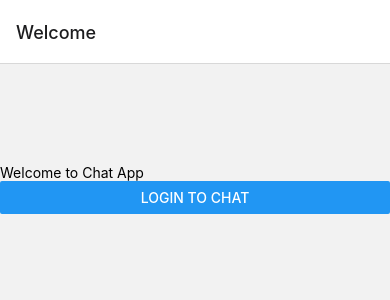
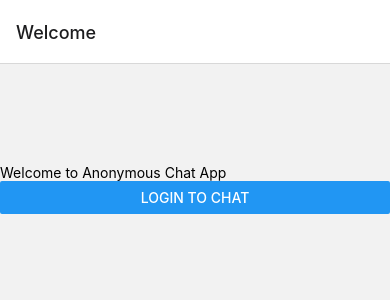
Before and after one commit to theafolayan/soshace-chat, a React Native app: screen /Welcome in a window 390 px wide. Shown: the top 300 px of the page. Built offline with nearby package versions, Linux system fonts and the light colour scheme; no server answers.

Commit message:
installed gifted chat

```diff
--- a/package.json
+++ b/package.json
@@ -17,6 +17,7 @@
     "react": "18.1.0",
     "react-native": "0.70.5",
     "react-native-gesture-handler": "~2.8.0",
+    "react-native-gifted-chat": "1.0.4",
     "react-native-safe-area-context": "4.4.1",
     "react-native-screens": "~3.18.0"
   },
--- a/src/WelcomeScreen.js
+++ b/src/WelcomeScreen.js
@@ -1,27 +1,24 @@
-import { Button, StyleSheet, Text, View } from "react-native";
-import React from "react";
-import { getAuth, signInAnonymously } from "firebase/auth";
+import {
+  ActivityIndicator,
+  Button,
+  StyleSheet,
+  Text,
+  View,
+} from "react-native";
+import React, { useState } from "react";
+import { signInAnonymously } from "firebase/auth";
 import { auth } from "../firebaseConfig";
 
-// const auth = getAuth();
-// signInAnonymously(auth)
-//   .then(() => {
-//     // Signed in..
-//   })
-//   .catch((error) => {
-//     const errorCode = error.code;
-//     const errorMessage = error.message;
-//     // ...
-//   });
-
 export default function WelcomeScreen() {
-  //login user anonymously with firebase
-
+  const [loading, setLoading] = useState(false);
   const handleLogin = async () => {
     try {
+      setLoading(true);
       await signInAnonymously(auth);
     } catch (error) {
       console.log(error.message);
+    } finally {
+      setLoading(false);
     }
   };
   return (
@@ -31,8 +28,9 @@ export default function WelcomeScreen() {
         marginVertical: 100,
       }}
     >
-      <Text>Welcome to Chat App</Text>
+      <Text>Welcome to Anonymous Chat App</Text>
       <Button title="Login to chat" onPress={handleLogin} />
+      {loading && <ActivityIndicator size="large" />}
     </View>
   );
 }
```
Also changed, not shown: 1 other file (tests, documents, lock files or other folders).
